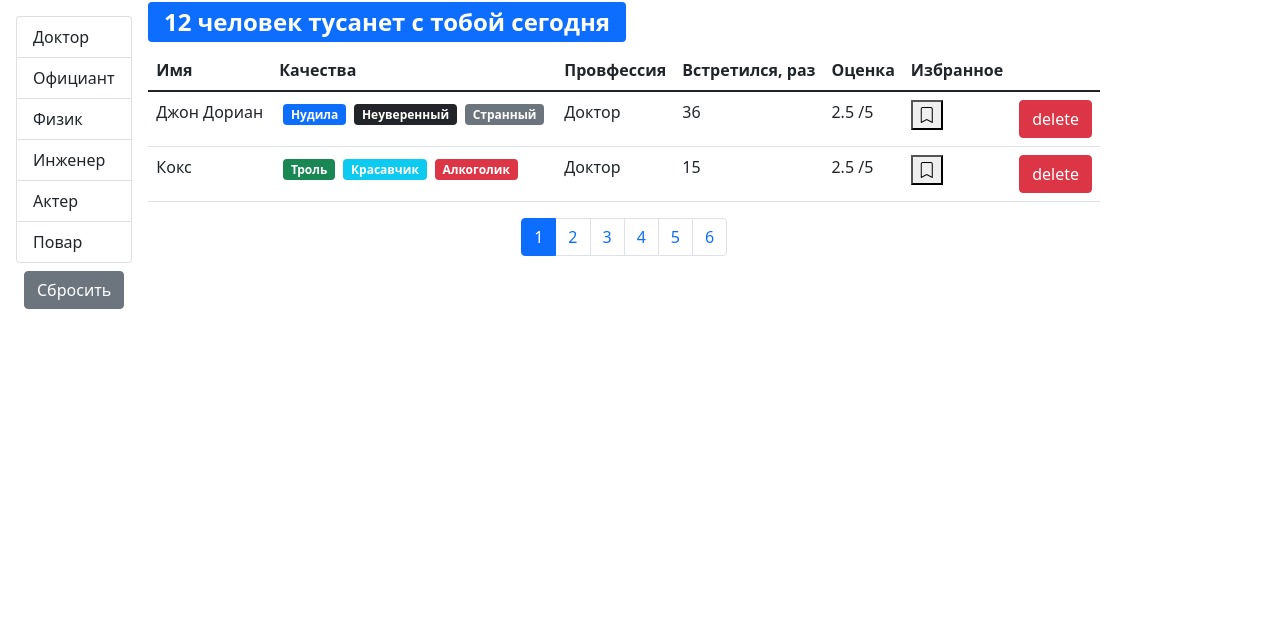
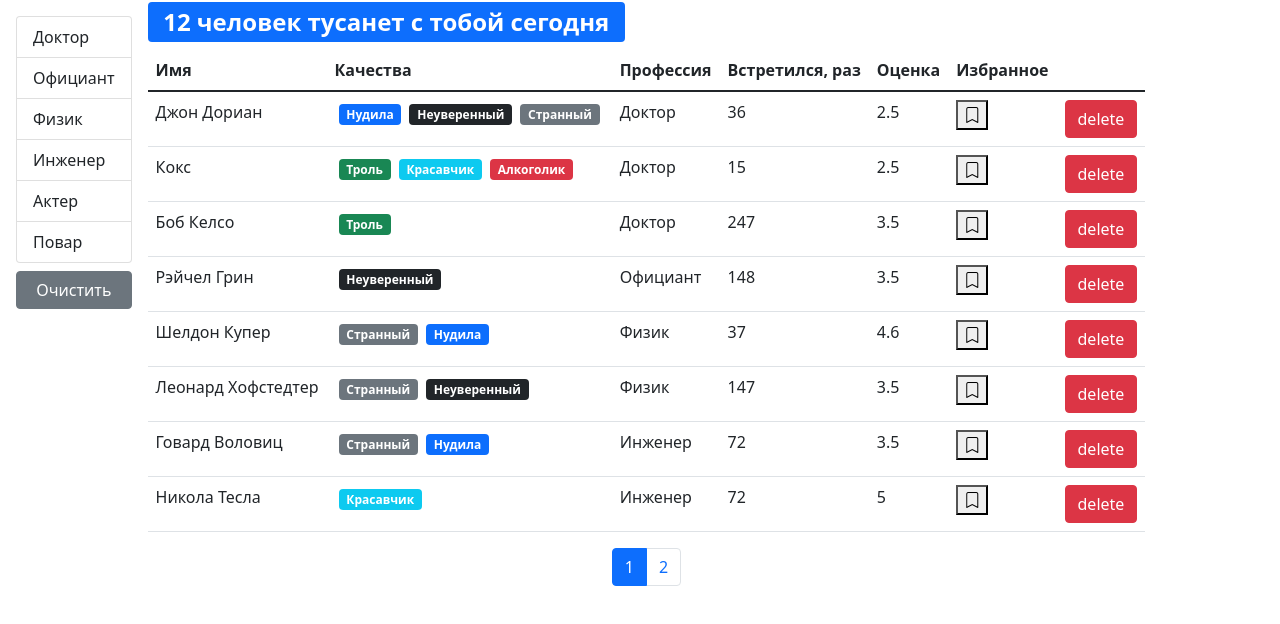
Before and after one commit to AlexandrZagumennov/fast-company, a React (Create React App) app: page / in a window 1280 px wide. Shown: the top 624 px of the page. Built offline with nearby package versions, Linux system fonts and the light colour scheme.

Commit message:
Настроена сортировка

```diff
--- a/src/app/App.js
+++ b/src/app/App.js
@@ -1,39 +1,10 @@
-import React, { useEffect, useState } from "react";
+import React from "react";
 import Users from "./components/users";
-import api from "./api";
 
 function App() {
-    const [users, setUsers] = useState();
-
-    useEffect(() => {
-        api.users.fetchAll().then((data) => setUsers(data));
-    }, []);
-
-    const handleDelete = (userId) => {
-        setUsers(users.filter((user) => user._id !== userId));
-    };
-    const handleToggleBookMark = (id) => {
-        setUsers(
-            users.map((user) => {
-                if (user._id === id) {
-                    return { ...user, bookmark: !user.bookmark };
-                }
-                return user;
-            })
-        );
-    };
     return (
-        <>{
-            users && (
-                <Users
-                    onDelete={handleDelete}
-                    onToggleBookMark={handleToggleBookMark}
-                    users={users}
-                />
-            )
-        }
-        </>
+        <Users/>
     );
-};
+}
 
 export default App;
--- a/src/app/api/fake.api/professions.api.js
+++ b/src/app/api/fake.api/professions.api.js
@@ -17,7 +17,7 @@
 const fetchAll = () =>
     new Promise((resolve) => {
         window.setTimeout(function () {
-            resolve(professionsObject);
+            resolve(professions);
         }, 2000);
     });
 
--- /dev/null
+++ b/src/app/components/qualitiesList.jsx
@@ -0,0 +1,19 @@
+import React from "react";
+import PropTypes from "prop-types";
+import Quality from "./quality";
+
+const QualitiesList = ({ qualities }) => {
+    return (
+        <>
+            {qualities.map((qual) => (
+                <Quality key={qual._id} {...qual} />
+            ))}
+        </>
+    );
+};
+
+QualitiesList.propTypes = {
+    qualities: PropTypes.array
+};
+
+export default QualitiesList;
--- /dev/null
+++ b/src/app/components/table.jsx
@@ -0,0 +1,26 @@
+import React from "react";
+import PropTypes from "prop-types";
+import TableBody from "./tableBody";
+import TableHeader from "./tableHeader";
+
+const Table = ({ onSort, selectedSort, columns, data, children }) => {
+    return (
+        <table className="table">
+            {children || (
+                <>
+                    <TableHeader {...{ onSort, selectedSort, columns }} />
+                    <TableBody {...{ columns, data }} />
+                </>
+            )}
+        </table>
+    );
+};
+Table.propTypes = {
+    onSort: PropTypes.func,
+    selectedSort: PropTypes.object,
+    columns: PropTypes.object,
+    data: PropTypes.array,
+    children: PropTypes.array
+};
+
+export default Table;
--- /dev/null
+++ b/src/app/components/tableBody.jsx
@@ -0,0 +1,37 @@
+import React from "react";
+import PropTypes from "prop-types";
+import _ from "lodash";
+
+const TableBody = ({ data, columns }) => {
+    const renderContent = (item, column) => {
+        if (columns[column].component) {
+            const component = columns[column].component;
+            if (typeof component === "function") {
+                return component(item);
+            }
+            return component;
+        }
+        return _.get(item, columns[column].path);
+    };
+
+    return (
+        <tbody>
+            {data.map((item) => (
+                <tr key = {item._id}>
+                    {Object.keys(columns).map((column) => (
+                        <td key = {column}>
+                            {renderContent(item, column)}
+                        </td>
+                    ))}
+                </tr>
+            ))}
+        </tbody>
+    );
+};
+
+TableBody.propTypes = {
+    data: PropTypes.array.isRequired,
+    columns: PropTypes.object.isRequired
+};
+
+export default TableBody;
--- /dev/null
+++ b/src/app/components/tableHeader.jsx
@@ -0,0 +1,57 @@
+import React from "react";
+import PropTypes from "prop-types";
+
+const TableHeader = ({ onSort, selectedSort, columns }) => {
+    const handleSort = (item) => {
+        if (selectedSort.path === item) {
+            onSort({
+                ...selectedSort,
+                order: selectedSort.order === "asc" ? "desc" : "asc"
+            });
+        } else {
+            onSort({ path: item, order: "asc" });
+        }
+    };
+
+    const renderSortMark = (selectedSort, path) => {
+        if (selectedSort.path === path) {
+            if (selectedSort.order === "asc") {
+                return <i className="bi bi-caret-down-fill"></i>;
+            } else {
+                return <i className="bi bi-caret-up-fill"></i>;
+            }
+        }
+
+        return null;
+    };
+
+    return (
+        <thead>
+             <tr>
+                {Object.keys(columns).map((column) => (
+                    <th
+                        key={column}
+                        onClick={
+                            columns[column].path
+                                ? () => handleSort(columns[column].path)
+                                : undefined
+                        }
+                        {...{ role: columns[column].path && "button" }}
+                        scope="col"
+                    >
+                        {columns[column].name}
+                        {columns[column].path && (renderSortMark(selectedSort, columns[column].path))}
+                    </th>
+                ))}
+            </tr>
+        </thead>
+    );
+};
+
+TableHeader.propTypes = {
+    onSort: PropTypes.func.isRequired,
+    selectedSort: PropTypes.object.isRequired,
+    columns: PropTypes.object.isRequired
+};
+
+export default TableHeader;
--- a/src/app/components/user.jsx
+++ /dev/null
@@ -1,56 +0,0 @@
-import React from "react";
-import PropTypes from "prop-types";
-import Quality from "./quality";
-import BookMark from "./bookmark";
-const User = ({
-    _id,
-    name,
-    qualities,
-    profession,
-    completedMeetings,
-    rate,
-    onDelete,
-    bookmark,
-    onToggleBookMark
-}) => {
-    return (
-        <tr>
-            <td>{name}</td>
-            <td>
-                {qualities.map((qual) => (
-                    <Quality {...qual} key={qual._id} />
-                ))}
-            </td>
-            <td>{profession.name}</td>
-            <td>{completedMeetings}</td>
-            <td>{rate} /5</td>
-            <td>
-                <BookMark
-                    status={bookmark}
-                    onClick={() => onToggleBookMark(_id)}
-                />
-            </td>
-            <td>
-                <button
-                    onClick={() => onDelete(_id)}
-                    className="btn btn-danger"
-                >
-                    delete
-                </button>
-            </td>
-        </tr>
-    );
-};
-User.propTypes = {
-    _id: PropTypes.string.isRequired,
-    name: PropTypes.string.isRequired,
-    qualities: PropTypes.array,
-    profession: PropTypes.object.isRequired,
-    completedMeetings: PropTypes.number.isRequired,
-    rate: PropTypes.number.isRequired,
-    onDelete: PropTypes.func.isRequired,
-    bookmark: PropTypes.bool,
-    onToggleBookMark: PropTypes.func.isRequired
-};
-
-export default User;
--- a/src/app/components/users.jsx
+++ b/src/app/components/users.jsx
@@ -2,22 +2,41 @@
 import PropTypes from "prop-types";
 import { paginate } from "../utils/paginate";
 import Pagination from "./pagination";
-import User from "./user";
 import api from "../api";
 import GroupList from "./groupList";
 import SearchStatus from "./searchStatus";
+import UserTable from "./usersTable";
+import _ from "lodash";
 
-const Users = ({ users: allUsers, ...rest }) => {
+const Users = () => {
     const [currentPage, setCurrentPage] = useState(1);
     const [professions, setProfession] = useState();
     const [selectedProf, setSelectedProf] = useState();
+    const [sortBy, setSortBy] = useState({ iter: "name", order: "asc" });
 
-    const pageSize = 2;
+    const pageSize = 8;
+
+    const [users, setUsers] = useState();
+    useEffect(() => {
+        api.users.fetchAll().then((data) => setUsers(data));
+    }, []);
+    const handleDelete = (userId) => {
+        setUsers(users.filter((user) => user._id !== userId));
+    };
+    const handleToggleBookMark = (id) => {
+        setUsers(
+            users.map((user) => {
+                if (user._id === id) {
+                    return { ...user, bookmark: !user.bookmark };
+                }
+                return user;
+            })
+        );
+    };
 
     useEffect(() => {
         api.professions.fetchAll().then((data) => setProfession(data));
     }, []);
-
     useEffect(() => {
         setCurrentPage(1);
     }, [selectedProf]);
@@ -30,60 +49,58 @@
         setCurrentPage(pageIndex);
     };
 
+    const handleSort = (item) => {
+        setSortBy(item);
+    };
+
+    if (users) {
         const filteredUsers = selectedProf
-        ? allUsers.filter((user) =>
-            user.profession.name === selectedProf.name
+        ? users.filter(
+              (user) =>
+                  JSON.stringify(user.profession) ===
+                  JSON.stringify(selectedProf)
           )
-        : allUsers;
+        : users;
 
         const count = filteredUsers.length;
 
-    const usersCrop = paginate(filteredUsers, currentPage, pageSize);
+        const sortedUsers = _.orderBy(filteredUsers, [sortBy.path], [sortBy.order]);
 
+        const usersCrop = paginate(sortedUsers, currentPage, pageSize);
         const clearFilter = () => {
             setSelectedProf();
         };
 
         return (
-        <div className = "d-flex">
-            {professions &&
-            <div className = "d-flex flex-column flex-shrink-0 p-3">
+            <div className="d-flex">
+                {professions && (
+                    <div className="d-flex flex-column flex-shrink-0 p-3">
                         <GroupList
-                    selectedItem = {selectedProf}
+                            selectedItem={selectedProf}
                             items={professions}
                             onItemSelect={handleProfessionSelect}
                         />
                         <button
-                    className = "btn btn-secondary m-2"
-                    onClick = {clearFilter}
+                            className="btn btn-secondary mt-2"
+                            onClick={clearFilter}
                         >
-                    Сбросить
+                            {" "}
+                            Очистить
                         </button>
                     </div>
+                )}
+                <div className="d-flex flex-column">
+                    <SearchStatus length={count} />
+                    {count > 0 &&
+                        <UserTable
+                            users={usersCrop}
+                            onDelete = {handleDelete}
+                            onToggleBookMark = {handleToggleBookMark}
+                            selectedSort = {sortBy}
+                            onSort = {handleSort}
+                        />
                     }
-            <div className = "d-flex flex-column">
-                <SearchStatus length={count} />
-                {count > 0 && (
-                    <table className="table">
-                        <thead>
-                            <tr>
-                                <th scope="col">Имя</th>
-                                <th scope="col">Качества</th>
-                                <th scope="col">Провфессия</th>
-                                <th scope="col">Встретился, раз</th>
-                                <th scope="col">Оценка</th>
-                                <th scope="col">Избранное</th>
-                                <th />
-                            </tr>
-                        </thead>
-                        <tbody>
-                            {usersCrop.map((user) => (
-                                <User key={user._id} {...user} {...rest} />
-                            ))}
-                        </tbody>
-                    </table>
-                )}
-                <div className = "d-flex justify-content-center">
+                    <div className="d-flex justify-content-center">
                         <Pagination
                             itemsCount={count}
                             pageSize={pageSize}
@@ -94,10 +111,12 @@
                 </div>
             </div>
         );
+    }
+
+    return "loading";
 };
-
 Users.propTypes = {
-    users: PropTypes.oneOfType([PropTypes.object, PropTypes.array])
+    users: PropTypes.array
 };
 
 export default Users;
--- /dev/null
+++ b/src/app/components/usersTable.jsx
@@ -0,0 +1,57 @@
+import React from "react";
+import PropTypes from "prop-types";
+import Table from "./table";
+import BookMark from "./bookmark";
+import QualitiesList from "./qualitiesList";
+
+const UserTable = ({ users, onSort, selectedSort, onDelete, onToggleBookMark }) => {
+    const columns = {
+        name: { path: "name", name: "Имя" },
+        qualities: {
+            name: "Качества",
+            component: (user) => <QualitiesList qualities = {user.qualities}/>
+        },
+        professions: { path: "profession.name", name: "Профессия" },
+        completedMeetings: {
+            path: "completedMeetings",
+            name: "Встретился, раз"
+        },
+        rate: { path: "rate", name: "Оценка" },
+        bookmark: {
+            path: "bookmark",
+            name: "Избранное",
+            component: (user) => (
+                <BookMark
+                    status={user.bookmark}
+                    onClick={() => onToggleBookMark(user._id)}
+                />
+            )
+        },
+        delete: {
+            component: (user) => (<button
+                onClick={() => onDelete(user._id)}
+                className="btn btn-danger"
+            >
+            delete
+        </button>)
+        }
+    };
+    return (
+        <Table
+            onSort={onSort}
+            selectedSort={selectedSort}
+            columns={columns}
+            data={users}
+        />
+    );
+};
+
+UserTable.propTypes = {
+    users: PropTypes.array.isRequired,
+    onSort: PropTypes.func.isRequired,
+    selectedSort: PropTypes.object.isRequired,
+    onToggleBookMark: PropTypes.func.isRequired,
+    onDelete: PropTypes.func.isRequired
+};
+
+export default UserTable;
```
Also changed, not shown: src/app/components/groupList.jsx (+7 -4 lines), .eslintrc.js. Lines whose indentation alone changed are shown as unchanged.
